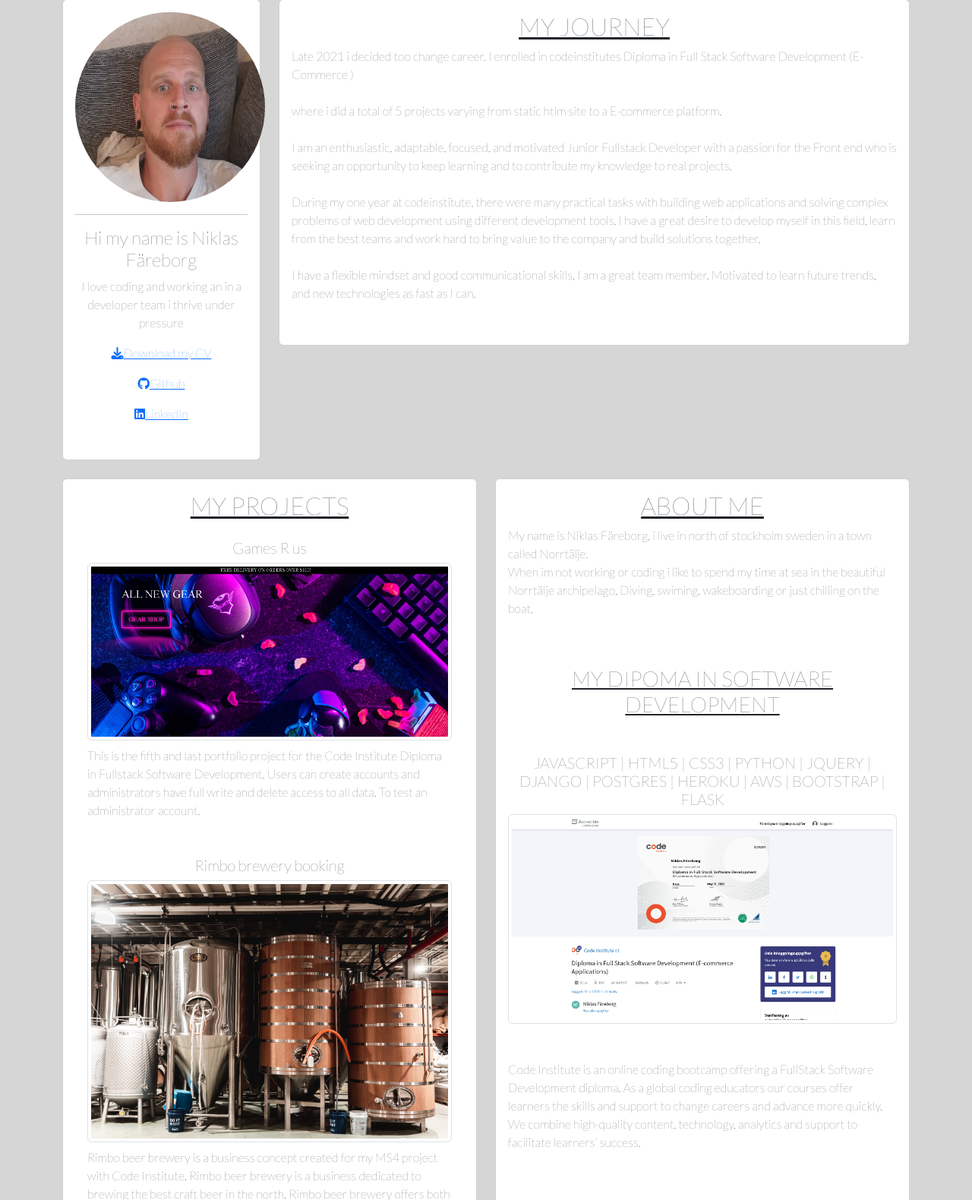
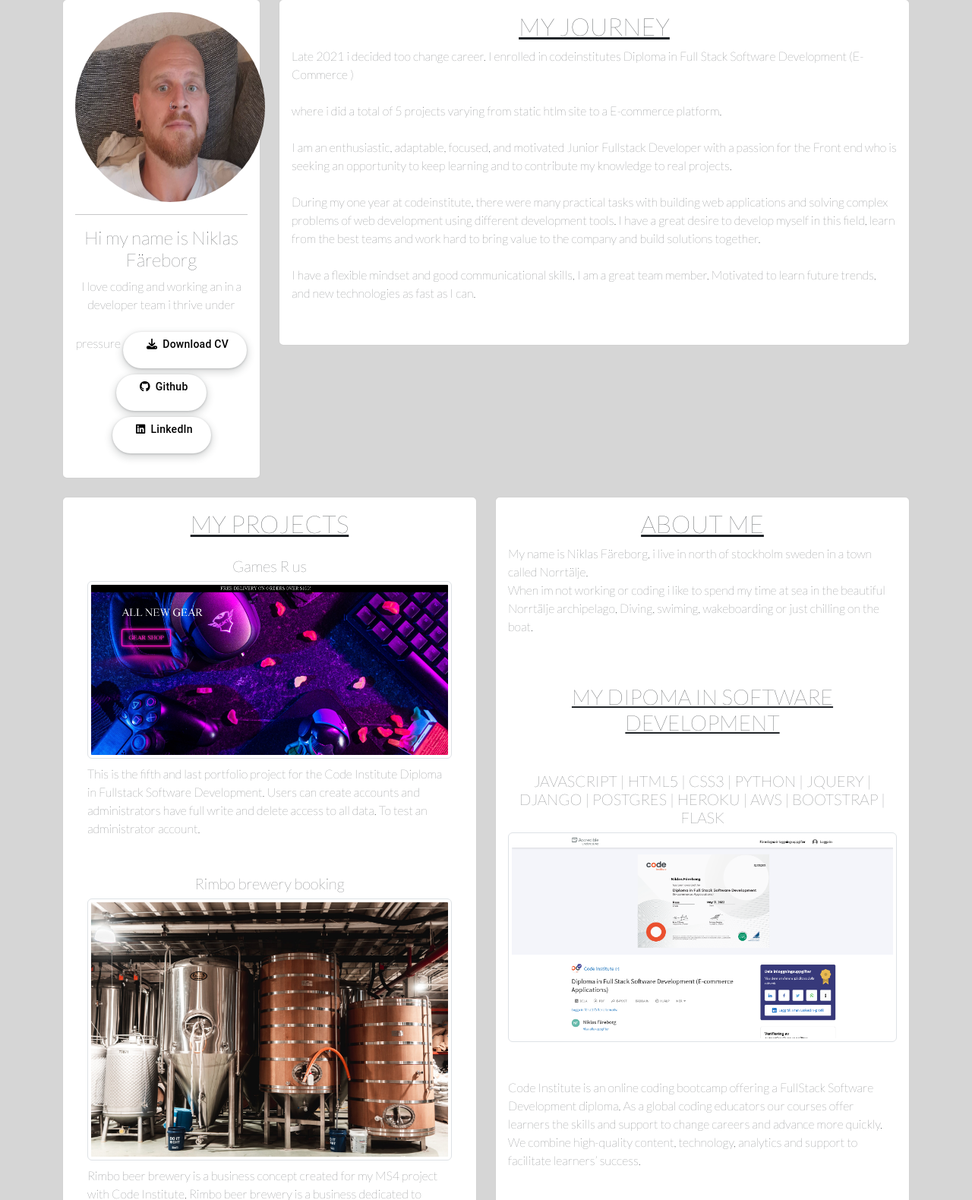
Before and after one commit to ejkington/django-portfolio, a Django app: page / in a window 1280 px wide. Shown: the part 25-1605 px from the top of the page at 76% size. Run offline with Django 4.2, Linux system fonts and the light colour scheme; some libraries are stand-ins or nearby versions.

Commit message:
added buttons for top links

```diff
--- a/base/templates/base/home.html
+++ b/base/templates/base/home.html
@@ -29,15 +29,22 @@
                     <h4 class="title-text">Hi my name is Niklas Färeborg</h4>
                     <p class="title-p">I love coding and working an in a developer team i thrive under pressure
                         <!-- addera nedladnings länk till it cv-->
-                        <a href="#" target="_blank">
-                            <p><i class="fa-solid fa-download"></i>Download my CV</p>
-                        </a>
-                        <a href="https://github.com/ejkington" target="_blank">
-                            <p><i class="fa-brands fa-github"></i>Github</p>
-                        </a>
-                        <a href="https://www.linkedin.com/in/niklas-f%C3%A4reborg-1bb353211/" target="_blank">
-                            <p><i class="fa-brands fa-linkedin"></i>LinkedIn</p>
-                        </a>
+                        <button class="button-17 mt-4" role="button">
+                            <a class="links" href="#" target="_blank">
+                                <p><i class="fa-solid fa-download font-awsome"></i>Download CV</p>
+                            </a>
+                        </button>
+                        <button class="button-17 mt-2" role="button">
+                            <a class="links" href="https://github.com/ejkington" target="_blank">
+                                <p><i class="fa-brands fa-github font-awsome"></i>Github</p>
+                            </a>
+                        </button>
+                        <button class="button-17 mt-2" role="button">
+                            <a class="links" href="https://www.linkedin.com/in/niklas-f%C3%A4reborg-1bb353211/"
+                                target="_blank">
+                                <p><i class="fa-brands fa-linkedin font-awsome"></i>LinkedIn</p>
+                            </a>
+                        </button>
                     </p>
                 </div>
             </div>
--- a/static/css/main.css
+++ b/static/css/main.css
@@ -15,3 +15,82 @@
     margin-left: auto;
     margin-right: auto;
 }
+
+.font-awsome {
+    margin: 7px;
+}
+
+.links {
+    color: black;
+    text-decoration: none;
+}
+
+/* Buttons */
+.button-17 {
+    align-items: center;
+    appearance: none;
+    background-color: #fff;
+    border-radius: 24px;
+    border-style: none;
+    box-shadow: rgba(0, 0, 0, .2) 0 3px 5px -1px, rgba(0, 0, 0, .14) 0 6px 10px 0, rgba(0, 0, 0, .12) 0 1px 18px 0;
+    box-sizing: border-box;
+    color: #3c4043;
+    cursor: pointer;
+    display: inline-flex;
+    fill: currentcolor;
+    font-family: "Google Sans", Roboto, Arial, sans-serif;
+    font-size: 14px;
+    font-weight: 500;
+    height: 48px;
+    justify-content: center;
+    letter-spacing: .25px;
+    line-height: normal;
+    max-width: 100%;
+    overflow: visible;
+    padding: 2px 24px;
+    position: relative;
+    text-align: center;
+    text-transform: none;
+    transition: box-shadow 280ms cubic-bezier(.4, 0, .2, 1), opacity 15ms linear 30ms, transform 270ms cubic-bezier(0, 0, .2, 1) 0ms;
+    user-select: none;
+    -webkit-user-select: none;
+    touch-action: manipulation;
+    width: auto;
+    will-change: transform, opacity;
+    z-index: 0;
+}
+
+.button-17:hover {
+    background: #F6F9FE;
+    color: #174ea6;
+}
+
+.button-17:active {
+    box-shadow: 0 4px 4px 0 rgb(60 64 67 / 30%), 0 8px 12px 6px rgb(60 64 67 / 15%);
+    outline: none;
+}
+
+.button-17:focus {
+    outline: none;
+    border: 2px solid #4285f4;
+}
+
+.button-17:not(:disabled) {
+    box-shadow: rgba(60, 64, 67, .3) 0 1px 3px 0, rgba(60, 64, 67, .15) 0 4px 8px 3px;
+}
+
+.button-17:not(:disabled):hover {
+    box-shadow: rgba(60, 64, 67, .3) 0 2px 3px 0, rgba(60, 64, 67, .15) 0 6px 10px 4px;
+}
+
+.button-17:not(:disabled):focus {
+    box-shadow: rgba(60, 64, 67, .3) 0 1px 3px 0, rgba(60, 64, 67, .15) 0 4px 8px 3px;
+}
+
+.button-17:not(:disabled):active {
+    box-shadow: rgba(60, 64, 67, .3) 0 4px 4px 0, rgba(60, 64, 67, .15) 0 8px 12px 6px;
+}
+
+.button-17:disabled {
+    box-shadow: rgba(60, 64, 67, .3) 0 1px 3px 0, rgba(60, 64, 67, .15) 0 4px 8px 3px;
+}
```
